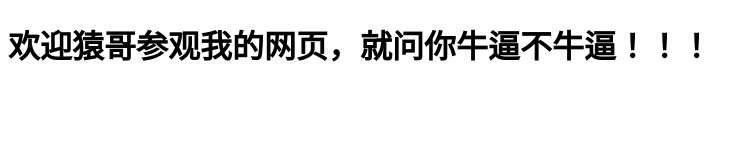
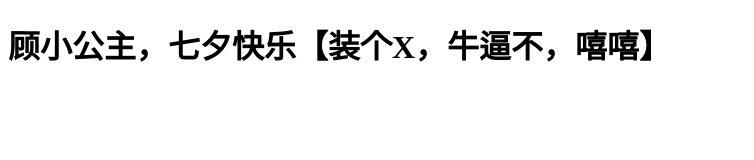
Before and after one commit to lzm1847311068/lzm1847311068.github.io, a plain HTML site: page index.html in a window 1280 px wide. Shown: the whole page, without its empty margins (0-754 px from the left). Drawn offline with Linux system fonts and the light colour scheme.

Commit message:
Update index.html

```diff
--- a/index.html
+++ b/index.html
@@ -5,6 +5,6 @@
 <title>李宗民作品集</title>
 </head>
 <body>
-<h1>欢迎猿哥参观我的网页，就问你牛逼不牛逼！！！</h1>
+<h1>顾小公主，七夕快乐【装个X，牛逼不，嘻嘻】</h1>
 </body>
 </html>
```
